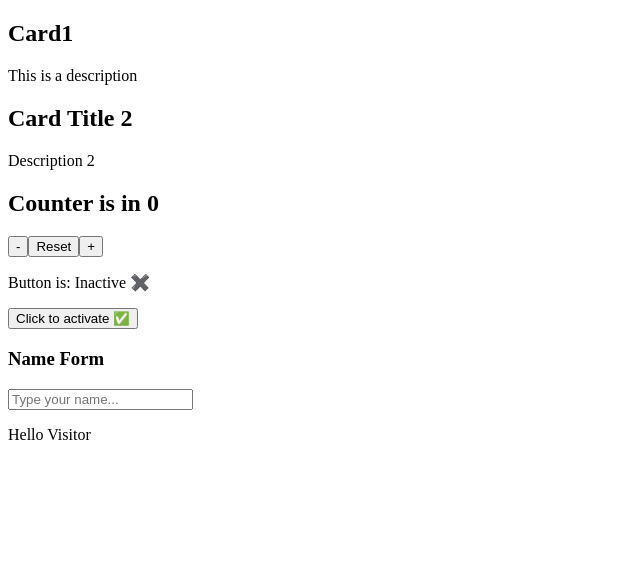
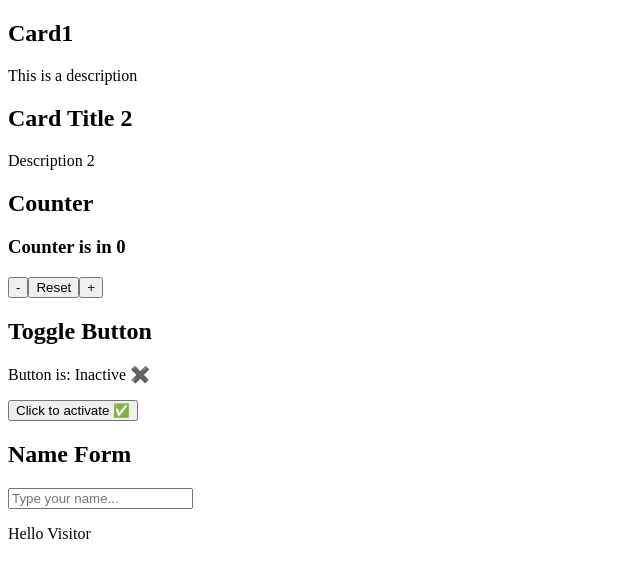
Before and after one commit to jorgechauxjr/react-course, a React (Vite) app in the folder my-app/: page / in a window 1280 px wide. Shown: the top 578 px of the page, without its empty margins (0-640 px from the left). Built offline with nearby package versions, Linux system fonts and the light colour scheme.

Commit message:
[Add] Class titles to order the content

```diff
--- a/my-app/src/components/Counter.jsx
+++ b/my-app/src/components/Counter.jsx
@@ -5,7 +5,8 @@ const Counter = () => {
 
     return (
         <>
-            <h1>Counter is in { counter }</h1>
+            <h1>Counter</h1>
+            <h3>Counter is in { counter }</h3>
             <button onClick={() => setCounter(counter - 1)}>-</button>
             <button onClick={() => setCounter(0)}>Reset</button>
             <button onClick={() => setCounter(counter + 1)}>+</button>
--- a/my-app/src/components/NameForm.jsx
+++ b/my-app/src/components/NameForm.jsx
@@ -9,7 +9,7 @@ const NameForm = () => {
 
     return (
         <>
-            <h3>Name Form</h3>
+            <h1>Name Form</h1>
             <input
                 type="text"
                 placeholder="Type your name..."
--- a/my-app/src/components/ToggleButton.jsx
+++ b/my-app/src/components/ToggleButton.jsx
@@ -5,6 +5,7 @@ const ToggleButton = () => {
 
     return (
         <>
+            <h1>Toggle Button</h1>
             <p>Button is: { isActive ? "ACTIVE ✅" : "Inactive ✖️" }</p>
             <button onClick={() => setIsActive(!isActive)}> {isActive ? "Click to Desactivate ✖️" : "Click to activate ✅"}</button>
         </>
```
